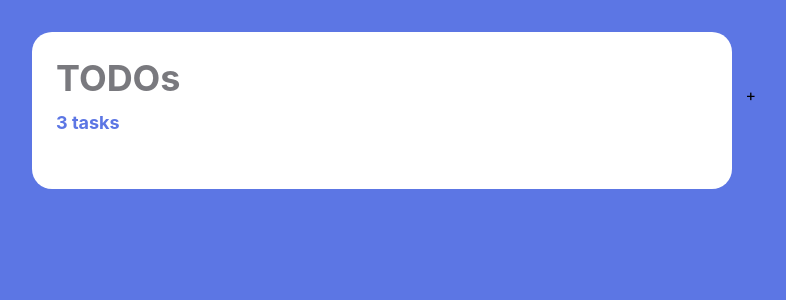
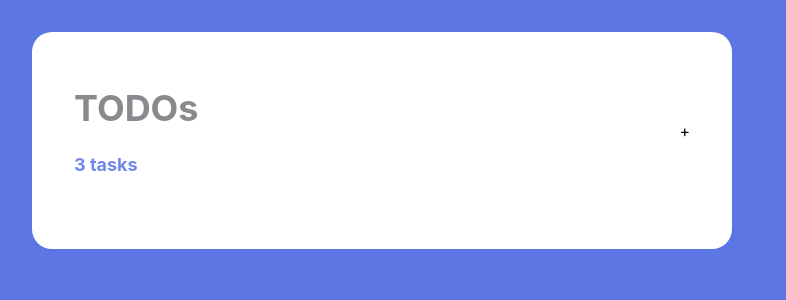
Before and after one commit to kitsanapong/todolist, a React (Create React App) app: page / in a window 1280 px wide. Shown: the top 300 px of the page, without its empty margins (258-1044 px from the left). Built offline with nearby package versions, Linux system fonts and the light colour scheme.

Commit message:
Adjust Header positino

```diff
--- a/src/Header/HeaderStyledComponents.js
+++ b/src/Header/HeaderStyledComponents.js
@@ -1,23 +1,25 @@
 import styled from 'styled-components'
 
 export default styled.div`
-    width: 100%;
     display: flex;
     flex-direction: row;
     align-items: center;
     justify-content: space-between;
-    padding: 24px;
+    padding: 42px;
+    margin-top: 12px;
     .info-wrapper {
         .text {
             color: #79797E;
             font-size: 36px;
             font-weight: bold;
-            margin-bottom: 12px;
+            margin-bottom: 24px;
+            opacity: 0.87;
         }
         .progress {
             color: #5C76E4;
             font-size: 18px;
             font-weight: bold;
+            opacity: 0.87;
         }
     }
 `
```
